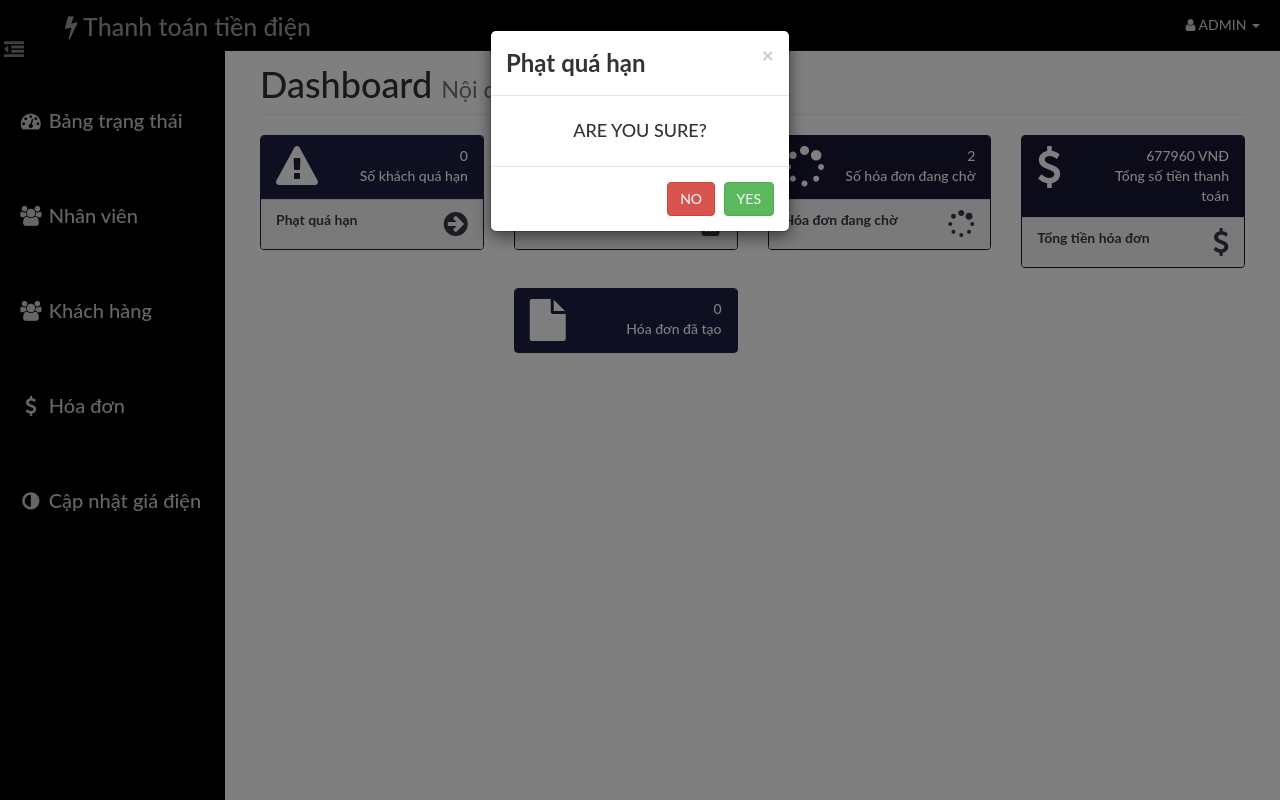
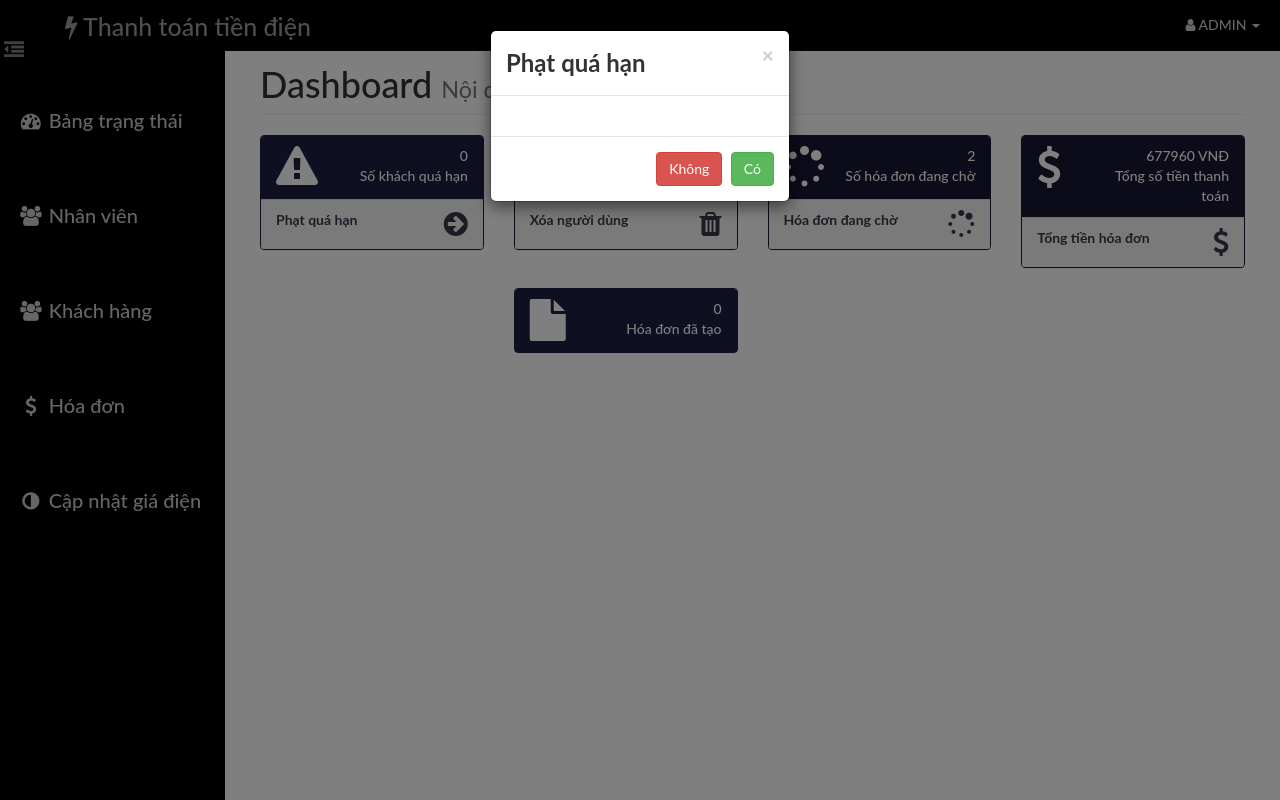
Before and after one commit to Quang3105/electricity_billing_management_system, a PHP site: page /admin/index.php in a window 1280 px wide, after a click on "Phạt quá hạn". Run offline with PHP 8.4, Linux system fonts and the light colour scheme; a user stored in the database is signed in; data comes from the database, SQL or seed files in the repository; some libraries are stand-ins or nearby versions.

```diff
--- a/admin/generate_bill_table.php
+++ b/admin/generate_bill_table.php
@@ -44,7 +44,7 @@
                             <?php echo $row['uname'] ?>
                         </td>
                         <td>
-                            <input class="form-control" type="tel" name="units" placeholder="Nhập số điện">
+                            <input class="form-control" type="number" name="units" placeholder="Nhập số điện">
                         </td>
                         <td>
                             <?php echo $row['bdate'] ?>
--- a/admin/index.php
+++ b/admin/index.php
@@ -173,12 +173,12 @@
                                                 <h3 class="modal-title"><b>Phạt quá hạn</b></h3>
                                             </div>
                                             <div class="modal-body text-center">
-                                                <p><h4>ARE YOU SURE?</h4></p>
+                                                <p><h4></h4></p>
                                             </div>
                                             <div class="modal-footer">
                                                 <form action="dash_defaulting_users.php" method="post">
-                                                    <button type="button" class="btn btn-danger" data-dismiss="modal">NO</button>
-                                                    <button type="submit" id="late_user" name="late_user" class="btn btn-success ">YES</button>
+                                                    <button type="button" class="btn btn-danger" data-dismiss="modal">Không</button>
+                                                    <button type="submit" id="late_user" name="late_user" class="btn btn-success ">Có</button>
                                                 </form>
                                             </div>
                                         </div><!-- /.modal-content -->
--- a/signup.php
+++ b/signup.php
@@ -26,7 +26,6 @@ if(isset($_POST["reg_submit"])) {
             echo $nameErr;
         } else {
             $name = test_input($_POST["name"]);
-            // check if name only contains letters and whitespace
             if (!preg_match("/^[a-zA-Z ]*$/",$name)) {
                 $nameErr = "Chỉ được phép nhập kí tự và dấu cách";
                 $flag=1;
@@ -39,7 +38,6 @@ if(isset($_POST["reg_submit"])) {
             $flag=1;
             } else {
             $email = test_input($_POST["email"]);
-            // check if e-mail address is well-formed
             if (!filter_var($email, FILTER_VALIDATE_EMAIL)) {
                 $emailErr = "Định dạng email không hợp lệ";
                 $flag=1;
@@ -80,7 +78,6 @@ if(isset($_POST["reg_submit"])) {
             echo $addrErr;
         } else {
             $address = test_input($_POST["address"]);
-            // check if address only contains letters and whitespace
             // if (!preg_match("/^[a-zA-Z1-9]*$/",$address)) {
             //     $addrErr = "Chỉ cho phép điền ký tự và dấu cách";
             //     // $flag=1;
```
